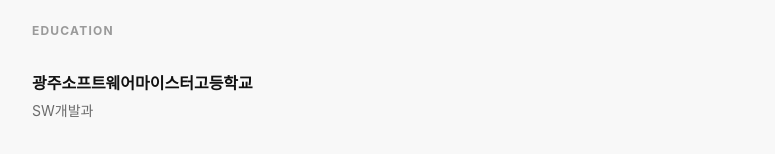
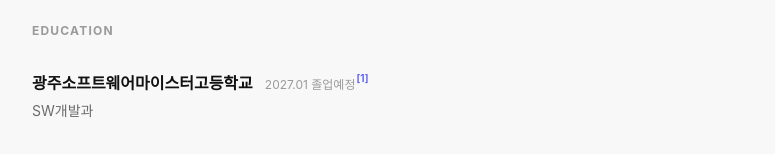
Before and after one commit to bae080311/resume, a Vue app: page / in a window 1280 px wide. Shown: the part 4470-4624 px from the top of the page, without its empty margins (252-1027 px from the left). Built offline with nearby package versions, Linux system fonts and the light colour scheme; a web font is replaced by a local one.

Commit message:
feat: 졸업예정

```diff
--- a/src/components/EducationSection.vue
+++ b/src/components/EducationSection.vue
@@ -5,6 +5,9 @@
       <div class="edu-item">
         <div class="edu-header">
           <h3>광주소프트웨어마이스터고등학교</h3>
+          <Tooltip text="현장실습 채용 시 2025.10부터 근무 가능" :index="1">
+            <span class="period">2027.01 졸업예정</span>
+          </Tooltip>
         </div>
         <p class="major">SW개발과</p>
       </div>
@@ -18,6 +21,10 @@
     </div>
   </section>
 </template>
+
+<script setup lang="ts">
+import Tooltip from "./Tooltip.vue";
+</script>
 
 <style scoped>
 .edu-list {
@@ -45,10 +52,16 @@
   color: var(--black);
 }
 
+.period {
+  font-size: 12px;
+  color: var(--gray-400);
+}
+
 .major {
   font-size: 14px;
   color: var(--gray-600);
 }
+
 
 .cert-list {
   margin-top: 28px;
```
